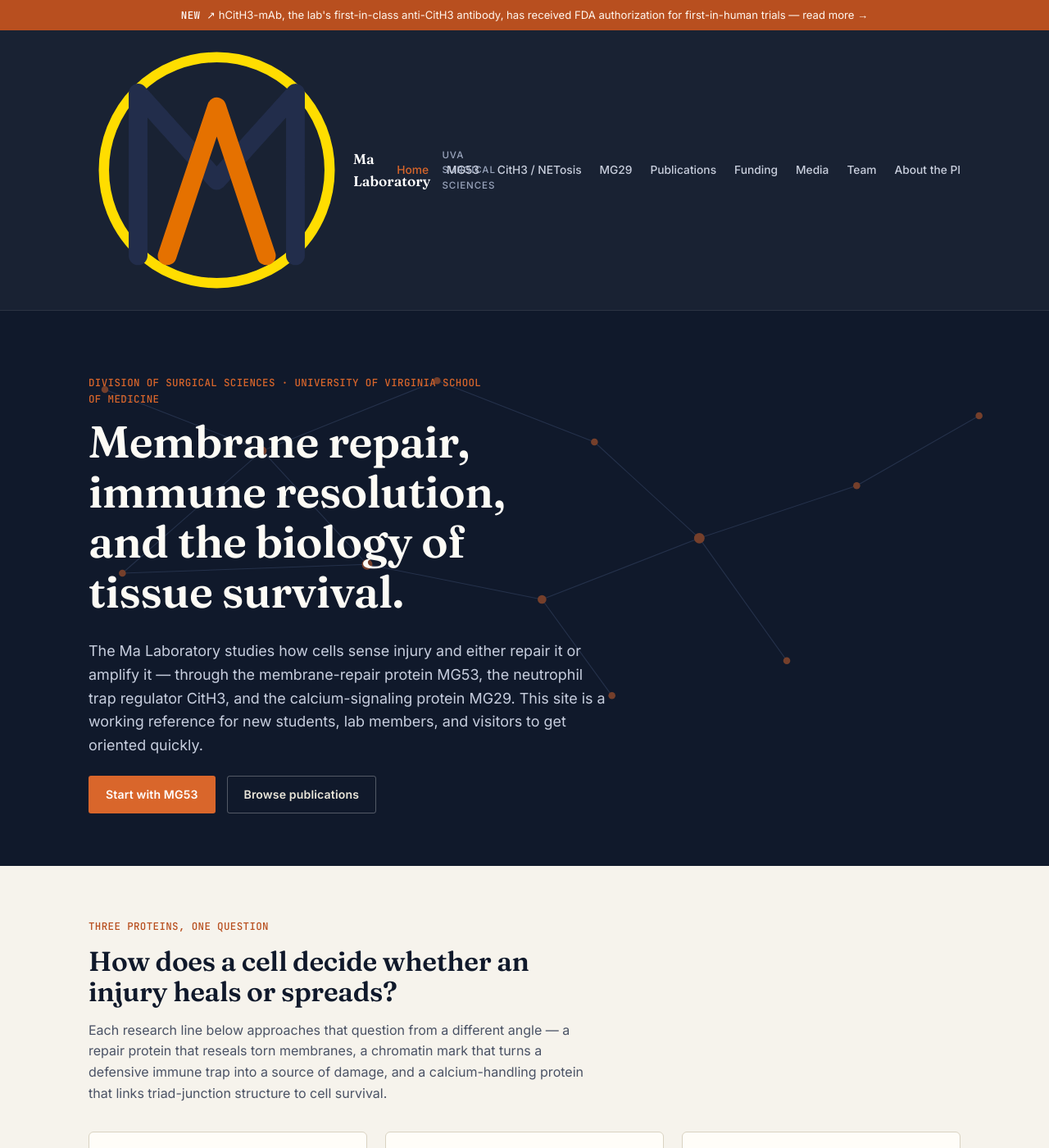
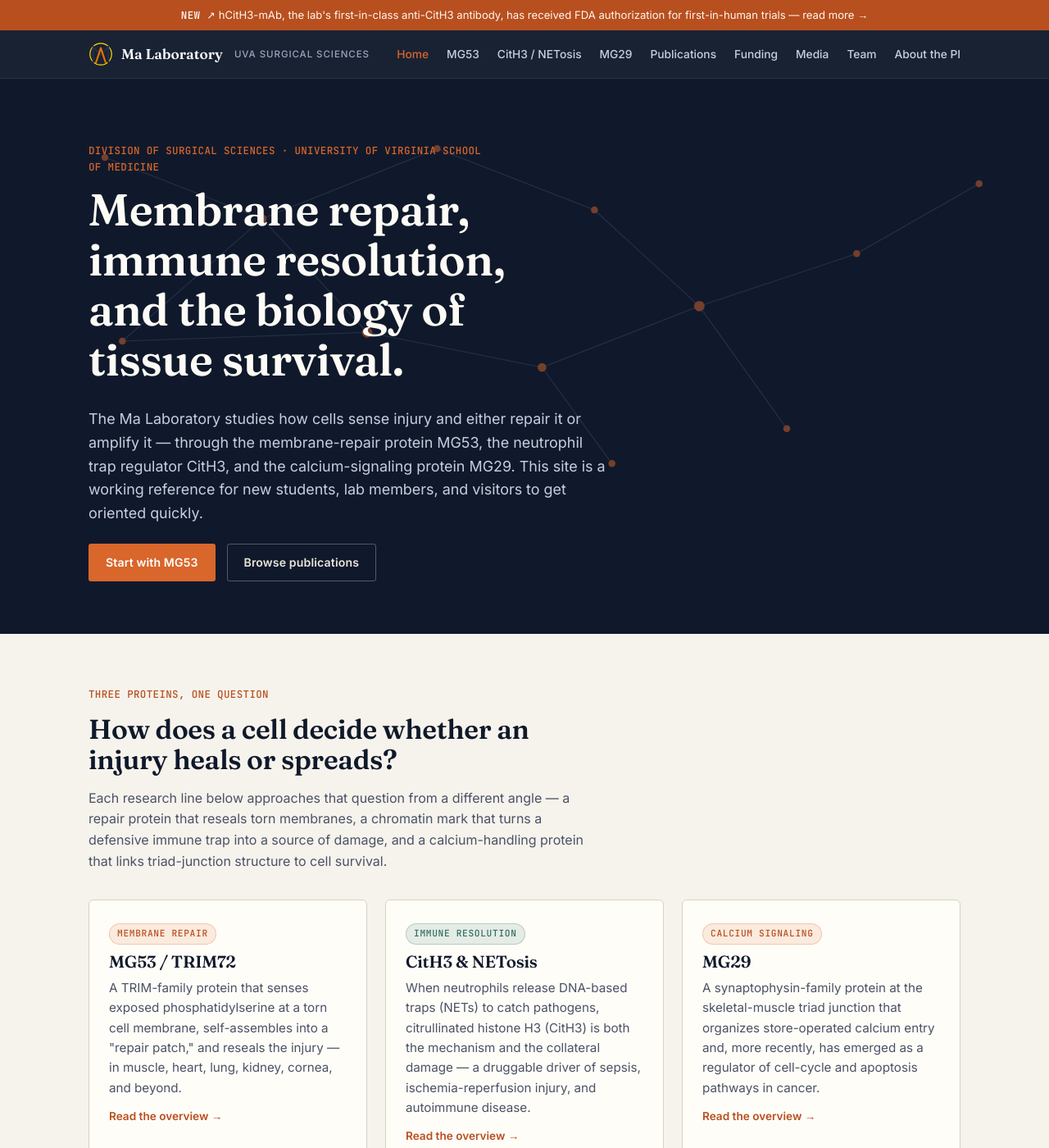
Before and after one commit to mjf6e/Ma-Lab-Research-Portfolio, a Jekyll site: the page built from index.html, in a window 1280 px wide and 1400 px high. Shown: the whole window at 82% size. Built offline with Jekyll 4.4.1, drawn with Linux system fonts in a browser that asks for light colours.

Commit message:
Style the new nav logo image

```diff
--- a/assets/style.css
+++ b/assets/style.css
@@ -64,6 +64,7 @@
 .nav{ display:flex; align-items:center; justify-content:space-between; padding:14px 28px; max-width:var(--max); margin:0 auto; }
 .brand{ display:flex; align-items:center; gap:10px; color:#fff; font-family:'Fraunces',serif; font-weight:600; font-size:1.08rem; }
 .brand .dot{ width:9px; height:9px; border-radius:50%; background:var(--signal); box-shadow:0 0 0 4px rgba(217,102,43,.25); }
+.brand-logo{ width:30px; height:30px; flex-shrink:0; }
 .brand span.sub{ color:#9aa5bd; font-family:'Inter',sans-serif; font-weight:500; font-size:.72rem; text-transform:uppercase; letter-spacing:.08em; margin-left:4px; }
 .navlinks{ display:flex; gap:22px; flex-wrap:wrap; }
 .navlinks a{ color:#c9cfdd; font-size:.86rem; font-weight:500; }
```
